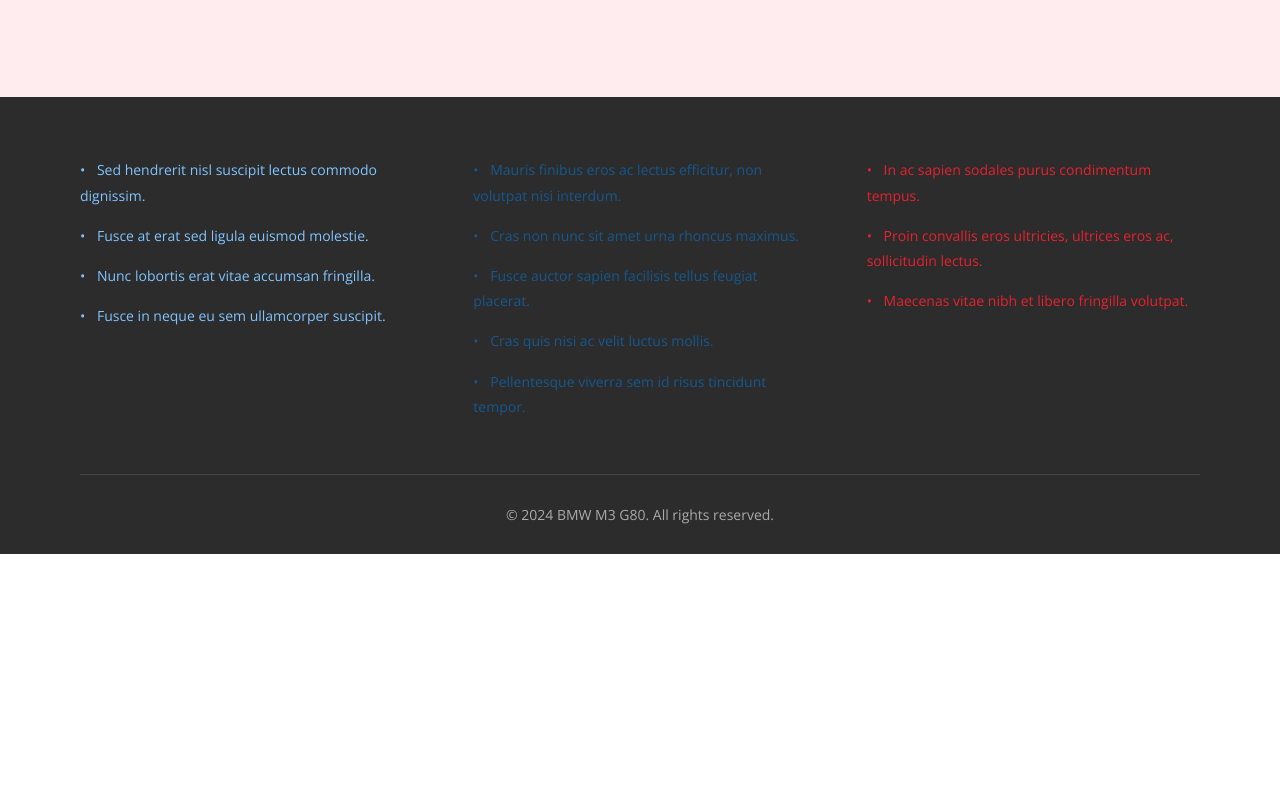
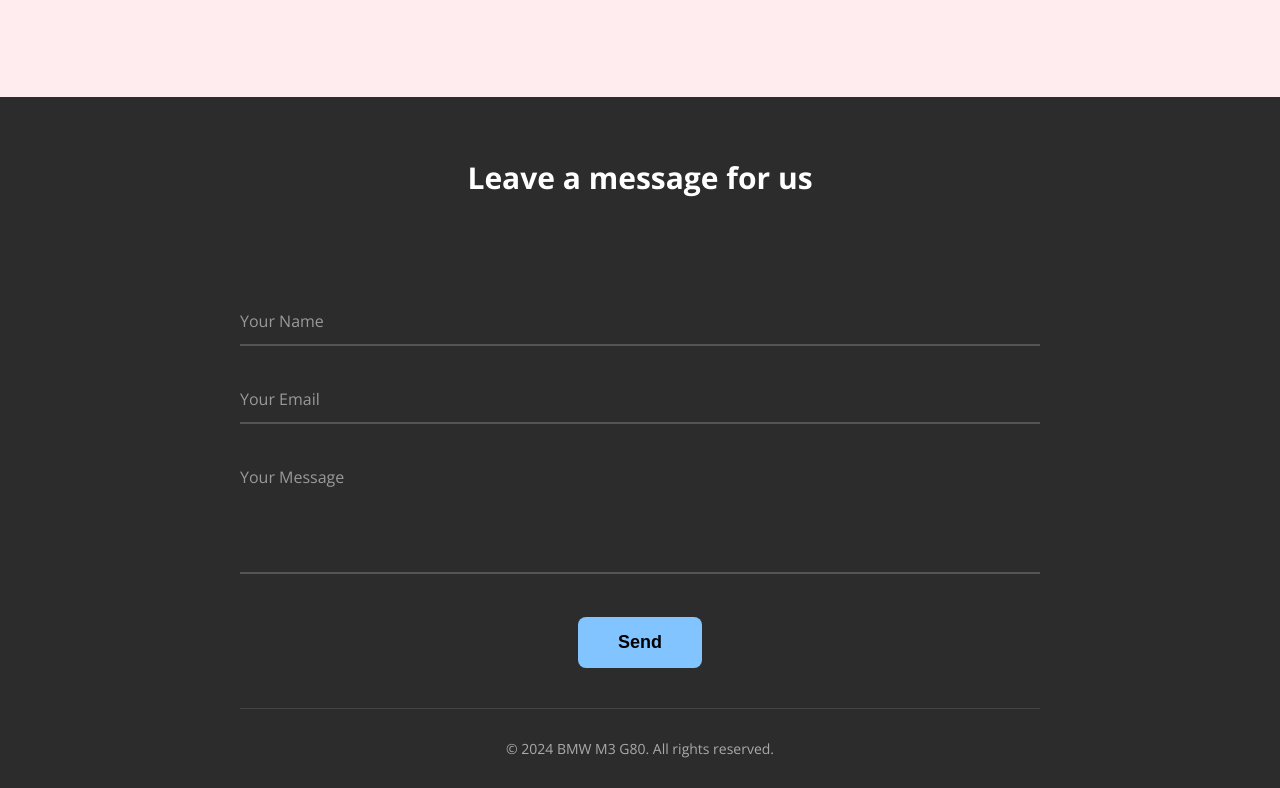
Before and after one commit to tlbdrgs/html-css-bmw-m3-g80, a plain HTML site: page index.html in a window 1280 px wide. Shown: the part 4569-5357 px from the top of the page. Before the commit the page ends 5123 px from the top, so only its background shows below. Drawn offline with nearby package versions, Linux system fonts and the light colour scheme; a web font is replaced by a local one.

Commit message:
form completed javascript

```diff
--- a/css/style.css
+++ b/css/style.css
@@ -386,53 +386,133 @@ img {
 }
 
 .footer-container {
-  max-width: 140rem;
+  max-width: 80rem;
   margin: 0 auto;
 }
 
 .footer-content {
-  display: grid;
-  grid-template-columns: repeat(3, 1fr);
-  gap: 6rem;
+  display: flex;
+  justify-content: center;
+  align-items: center;
   margin-bottom: 4rem;
 }
 
-.footer-column {
+.footer-content form {
+  width: 100%;
   display: flex;
   flex-direction: column;
+  gap: 3rem;
 }
 
-.footer-list {
-  list-style: none;
-  padding: 0;
-  margin: 0;
+.footer-content form h2 {
+  font-size: 3rem;
+  font-weight: 700;
+  text-align: center;
+  margin-bottom: 2rem;
+  color: #fff;
 }
 
-.footer-list-item {
-  font-size: 1.4rem;
-  line-height: 1.8;
-  margin-bottom: 1.5rem;
-  font-weight: 300;
+.form-message {
+  font-size: 1.6rem;
+  text-align: center;
+  min-height: 2rem;
 }
 
-.footer-list-item::before {
-  content: "• ";
-  margin-right: 0.8rem;
+.form-message.error {
+  color: var(--red-primary-color);
 }
 
-/* Column 1 - Cyan text */
-.footer-column:nth-child(1) .footer-list-item {
+.form-message.success {
+  color: #fff;
+}
+
+.form-message .highlight-name {
   color: var(--cyan-primary-color);
 }
 
-/* Column 2 - Blue text */
-.footer-column:nth-child(2) .footer-list-item {
+.form-message .highlight-email {
   color: var(--blue-primary-color);
 }
 
-/* Column 3 - Red text */
-.footer-list-red .footer-list-item {
-  color: var(--red-primary-color);
+.footer-content form input,
+.footer-content form textarea {
+  background: transparent;
+  border: none;
+  border-bottom: 2px solid #555;
+  color: #fff;
+  font-size: 1.6rem;
+  padding: 1.2rem 0;
+  font-family: "Nata Sans", "Open Sans", sans-serif;
+  transition: border-color 0.3s ease;
+  width: 100%;
+}
+
+.footer-content form input::placeholder,
+.footer-content form textarea::placeholder {
+  color: #999;
+  transition: color 0.3s ease;
+}
+
+.footer-content form input:focus,
+.footer-content form textarea:focus {
+  outline: none;
+  border-color: transparent;
+}
+
+.footer-content form input:focus::placeholder,
+.footer-content form textarea:focus::placeholder {
+  color: #666;
+}
+
+/* Input wrapper for the expanding line effect */
+.input-wrapper {
+  position: relative;
+}
+
+.input-wrapper::after {
+  content: "";
+  position: absolute;
+  bottom: 0;
+  left: 50%;
+  width: 0;
+  height: 2px;
+  background: linear-gradient(
+    90deg,
+    var(--cyan-primary-color),
+    var(--blue-primary-color)
+  );
+  transform: translateX(-50%);
+  transition: width 0.4s ease;
+}
+
+.input-wrapper input:focus ~ ::after,
+.input-wrapper textarea:focus ~ ::after,
+.input-wrapper:focus-within::after {
+  width: 100%;
+}
+
+.footer-content form textarea {
+  min-height: 12rem;
+  resize: none;
+}
+
+.footer-content form button {
+  background-color: var(--cyan-primary-color);
+  color: #000;
+  border: none;
+  padding: 1.5rem 4rem;
+  font-size: 1.8rem;
+  font-weight: 600;
+  border-radius: 0.8rem;
+  cursor: pointer;
+  transition: all 0.3s ease;
+  align-self: center;
+  margin-top: 1rem;
+}
+
+.footer-content form button:hover {
+  background-color: var(--blue-primary-color);
+  color: #fff;
 }
 
 .footer-bottom {
@@ -477,6 +557,10 @@ img {
 
   .gallery-grid-container {
     margin: 0 4rem;
+  }
+
+  .footer {
+    padding: 6rem 4rem 3rem 4rem;
   }
 }
 
@@ -527,6 +611,10 @@ img {
   .gallery-grid-item:nth-child(4) {
     grid-column: 1 / -1;
     height: 22rem;
+  }
+
+  .footer {
+    padding: 6rem 4.5rem 3rem 4.5rem;
   }
 }
 
--- a/index.html
+++ b/index.html
@@ -199,61 +199,29 @@
     <footer class="footer">
       <div class="footer-container">
         <div class="footer-content">
-          <!-- Column 1 -->
-          <div class="footer-column">
-            <ul class="footer-list">
-              <li class="footer-list-item">
-                Sed hendrerit nisl suscipit lectus commodo dignissim.
-              </li>
-              <li class="footer-list-item">
-                Fusce at erat sed ligula euismod molestie.
-              </li>
-              <li class="footer-list-item">
-                Nunc lobortis erat vitae accumsan fringilla.
-              </li>
-              <li class="footer-list-item">
-                Fusce in neque eu sem ullamcorper suscipit.
-              </li>
-            </ul>
-          </div>
-
-          <!-- Column 2 -->
-          <div class="footer-column">
-            <ul class="footer-list">
-              <li class="footer-list-item">
-                Mauris finibus eros ac lectus efficitur, non volutpat nisi
-                interdum.
-              </li>
-              <li class="footer-list-item">
-                Cras non nunc sit amet urna rhoncus maximus.
-              </li>
-              <li class="footer-list-item">
-                Fusce auctor sapien facilisis tellus feugiat placerat.
-              </li>
-              <li class="footer-list-item">
-                Cras quis nisi ac velit luctus mollis.
-              </li>
-              <li class="footer-list-item">
-                Pellentesque viverra sem id risus tincidunt tempor.
-              </li>
-            </ul>
-          </div>
-
-          <!-- Column 3 -->
-          <div class="footer-column">
-            <ul class="footer-list footer-list-red">
-              <li class="footer-list-item">
-                In ac sapien sodales purus condimentum tempus.
-              </li>
-              <li class="footer-list-item">
-                Proin convallis eros ultricies, ultrices eros ac, sollicitudin
-                lectus.
-              </li>
-              <li class="footer-list-item">
-                Maecenas vitae nibh et libero fringilla volutpat.
-              </li>
-            </ul>
-          </div>
+          <form action="">
+            <h2>Leave a message for us</h2>
+            <div id="form-message" class="form-message"></div>
+            <div class="input-wrapper">
+              <input type="text" placeholder="Your Name" id="name" />
+            </div>
+            <div class="input-wrapper">
+              <input
+                type="email"
+                name="email"
+                id="email"
+                placeholder="Your Email"
+              />
+            </div>
+            <div class="input-wrapper">
+              <textarea
+                name="message"
+                id="message"
+                placeholder="Your Message"
+              ></textarea>
+            </div>
+            <button type="submit">Send</button>
+          </form>
         </div>
 
         <div class="footer-bottom">
--- a/js/script.js
+++ b/js/script.js
@@ -6,10 +6,10 @@
 	const getIsOverDesign = () => {
 		const navHeight = navbar.offsetHeight || 0;
 		const rect = designSection.getBoundingClientRect();
-		return rect.top <= navHeight && rect.bottom > 0; // still on screen
+		return rect.top <= navHeight && rect.bottom > 0;
 	};
 
-	const updateTheme = () => {
+	const changeNavbarColor = () => {
 		if (getIsOverDesign()) {
 			navbar.classList.add('is-on-design');
 		} else {
@@ -17,8 +17,53 @@
 		}
 	};
 
-	window.addEventListener('scroll', updateTheme, { passive: true });
-	window.addEventListener('resize', updateTheme);
-	document.addEventListener('DOMContentLoaded', updateTheme);
-	updateTheme();
+	window.addEventListener('scroll', changeNavbarColor, { passive: true });
+	window.addEventListener('resize', changeNavbarColor);
+	document.addEventListener('DOMContentLoaded', changeNavbarColor);
+	changeNavbarColor();
 })();
+
+const form = document.querySelector('.footer-content form');
+const formMessage = document.getElementById('form-message');
+
+form.addEventListener('submit', (e) => {
+	e.preventDefault();
+
+	const name = document.getElementById('name').value.trim();
+	const email = document.getElementById('email').value.trim();
+	const message = document.getElementById('message').value.trim();
+
+	const missingFields = [];
+
+	if (name === "") missingFields.push("name");
+	if (email === "") missingFields.push("email");
+	if (message === "") missingFields.push("message");
+
+	let output = "";
+
+	if (missingFields.length > 0) {
+		if (missingFields.length === 1) {
+			output = `Please type your ${missingFields[0]}.`;
+		} else if (missingFields.length === 2) {
+			output = `Please type your ${missingFields[0]} and ${missingFields[1]}.`;
+		} else {
+			output = `Please type your ${missingFields[0]}, ${missingFields[1]}, and ${missingFields[2]}.`;
+		}
+
+		formMessage.innerHTML = output;
+		formMessage.className = 'form-message error';
+		console.log(output);
+	} else {
+		output = `Thank you, <span class="highlight-name">${name}</span>! We have received your message and will contact you at <span class="highlight-email">${email}</span> soon.`;
+
+		formMessage.innerHTML = output;
+		formMessage.className = 'form-message success';
+
+		console.log('Form submitted successfully!');
+		console.log('Name:', name);
+		console.log('Email:', email);
+		console.log('Message:', message);
+
+		form.reset();
+	}
+})
```
